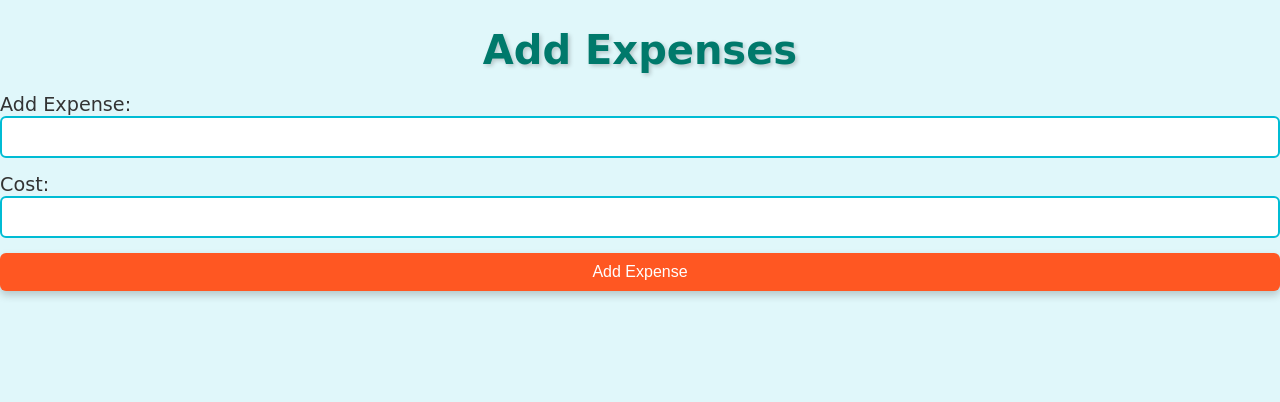
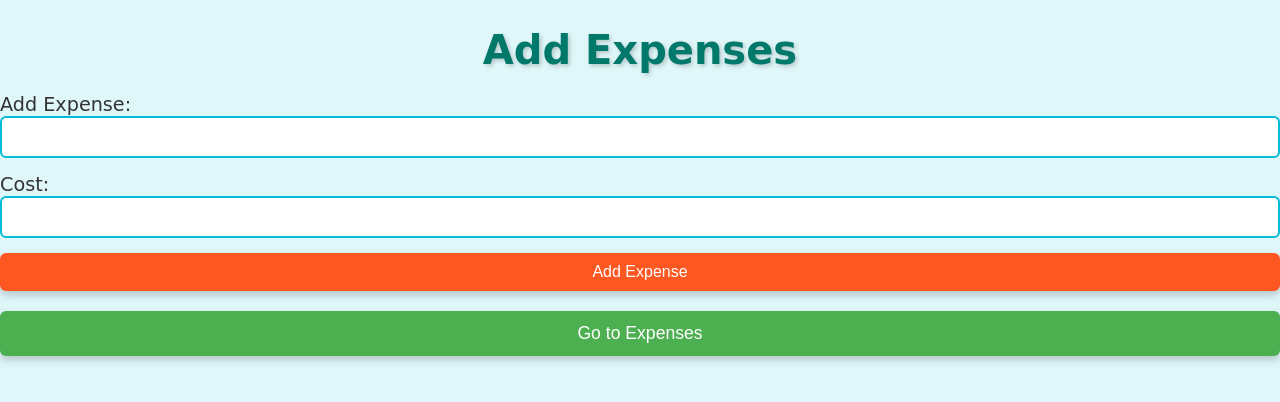
Before and after one commit to Pranay-Erra/expensesList, a React (Create React App) app in the folder frontend/: page / in a window 1280 px wide. Shown: the top 402 px of the page. Built offline with nearby package versions, Linux system fonts and the light colour scheme.

Commit message:
added goto expenses button

```diff
--- a/frontend/src/expense/expense.css
+++ b/frontend/src/expense/expense.css
@@ -17,9 +17,6 @@ body {
     border-radius: 12px;
     box-shadow: 0 8px 16px rgba(0, 0, 0, 0.2);
     border: 2px solid #00bcd4;
-    /* Adding padding to prevent content from touching the edges */
-    padding: 20px;
-    box-sizing: border-box;
 }
 
 /* Heading styling */
--- a/frontend/src/main/main.css
+++ b/frontend/src/main/main.css
@@ -17,9 +17,6 @@ main {
     border-radius: 12px;
     box-shadow: 0 8px 16px rgba(0, 0, 0, 0.2);
     border: 2px solid #00bcd4;
-    /* Adding padding to prevent content from touching the edges */
-    padding: 20px;
-    box-sizing: border-box;
 }
 
 /* Heading styling */
@@ -70,6 +67,15 @@ button {
 button:hover {
     background-color: #e64a19;
     transform: scale(1.1);
+}
+
+/* No expenses message styling */
+p {
+    text-align: center;
+    color: #555;
+    font-size: 1.2rem;
+    margin: 20px 0;
+    font-weight: bold;
 }
 
 /* ToastContainer styling */
@@ -128,8 +134,23 @@ button:hover {
         padding: 8px 12px;
         font-size: 0.9rem;
     }
+}
+.go-to-expenses-button {
+    background-color: #4caf50;
+    color: #ffffff;
+    border: none;
+    padding: 12px 20px;
+    border-radius: 6px;
+    cursor: pointer;
+    font-size: 1.1rem;
+    transition: background-color 0.3s, transform 0.2s;
+    box-shadow: 0 4px 8px rgba(0, 0, 0, 0.2);
+    margin-top: 20px;
+    display: block;
+    width: 100%;
+}
 
-    p {
-        font-size: 1rem;
-    }
+.go-to-expenses-button:hover {
+    background-color: #388e3c;
+    transform: scale(1.1);
 }
--- a/frontend/src/main/main.js
+++ b/frontend/src/main/main.js
@@ -4,10 +4,12 @@ import axios from 'axios';
 import { ToastContainer, toast } from 'react-toastify';
 import 'react-toastify/dist/ReactToastify.css';
 import { useNavigate } from 'react-router-dom';
+
 const Main = () => {
     const [expense, setExpense] = useState('');
     const [cost, setCost] = useState('');
-    const nav=useNavigate()
+    const navigate = useNavigate(); // Initialize useNavigate
+
     const handleExpenseChange = (event) => {
         setExpense(event.target.value);
     };
@@ -25,10 +27,10 @@ const Main = () => {
         };
 
         try {
-            const response = await axios.post('https://expenseslist.onrender.com/addExpenses', formData);
+            const response = await axios.post('http://localhost:8000/addExpenses', formData);
             if (response.data.success) {
                 toast.success('Form submitted successfully');
-                nav('/expenses')
+                navigate('/expenses'); // Navigate to Expenses page
             } else {
                 toast.error('Error submitting the form');
             }
@@ -36,6 +38,10 @@ const Main = () => {
             console.log('Error submitting the form', error);
             toast.error('Error submitting the form');
         }
+    };
+
+    const handleGoToExpenses = () => {
+        navigate('/expenses'); // Navigate to Expenses page
     };
 
     return (
@@ -66,6 +72,9 @@ const Main = () => {
                 </div>
                 <button type="submit">Add Expense</button>
             </form>
+            <button onClick={handleGoToExpenses} className="go-to-expenses-button">
+                Go to Expenses
+            </button>
             <ToastContainer />
         </>
     );
```
